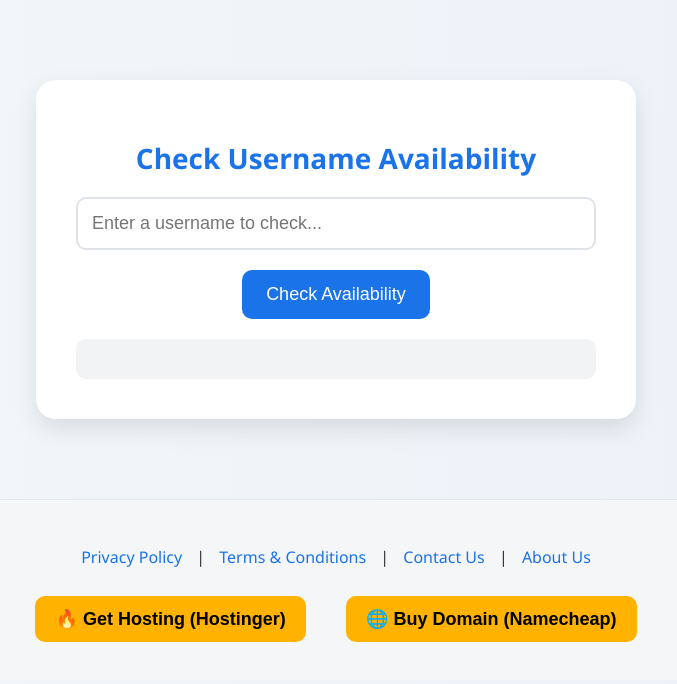
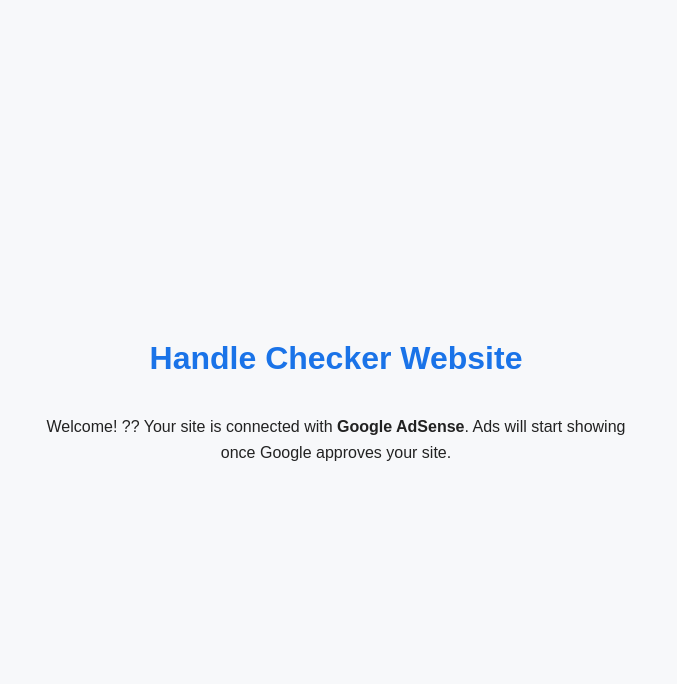
Before and after one commit to handlechecker-cpu/handle-checker-site, a plain HTML site: page index.html in a window 1280 px wide. Shown: the whole page, without its empty margins (304-981 px from the left). Drawn offline with Linux system fonts and the light colour scheme.

Commit message:
Add files via upload

```diff
--- a/index.html
+++ b/index.html
@@ -2,35 +2,42 @@
 <html lang="en">
 <head>
   <meta charset="UTF-8" />
-  <meta name="viewport" content="width=device-width, initial-scale=1.0"/>
-  <title>Username Availability Checker</title>
-  <link rel="stylesheet" href="style.css" />
+  <meta name="viewport" content="width=device-width, initial-scale=1.0" />
+  <title>Handle Checker</title>
+
+  <!-- ? Google AdSense Verification -->
+  <script async
+    src="https://pagead2.googlesyndication.com/pagead/js/adsbygoogle.js?client=ca-pub-6205528824801578"
+    crossorigin="anonymous">
+  </script>
+
+  <style>
+    body {
+      font-family: Arial, sans-serif;
+      background: #f7f8fa;
+      color: #222;
+      display: flex;
+      flex-direction: column;
+      align-items: center;
+      justify-content: center;
+      height: 100vh;
+      margin: 0;
+    }
+    h1 {
+      color: #1a73e8;
+    }
+    p {
+      max-width: 600px;
+      text-align: center;
+      line-height: 1.6;
+    }
+  </style>
 </head>
 <body>
-  <div class="main-container">
-    <h1>Check Username Availability</h1>
-    <input type="text" id="username" placeholder="Enter a username to check..."/>
-    <button onclick="checkUsername()">Check Availability</button>
-    <div id="result"></div>
-  </div>
-
-  <footer>
-    <p>
-      <a href="privacy-policy.html">Privacy Policy</a> |
-      <a href="terms-and-conditions.html">Terms & Conditions</a> |
-      <a href="contact.html">Contact Us</a> |
-      <a href="about.html">About Us</a>
-    </p>
-    <div class="affiliate-buttons">
-      <a href="https://www.hostg.xyz/aff_c?offer_id=6&aff_id=12345" target="_blank">
-        <button>🔥 Get Hosting (Hostinger)</button>
-      </a>
-      <a href="https://www.namecheap.com/?aff=12345" target="_blank">
-        <button>🌐 Buy Domain (Namecheap)</button>
-      </a>
-    </div>
-  </footer>
-
-  <script src="script.js"></script>
+  <h1>Handle Checker Website</h1>
+  <p>
+    Welcome! ?? Your site is connected with <b>Google AdSense</b>.
+    Ads will start showing once Google approves your site.
+  </p>
 </body>
 </html>
```
